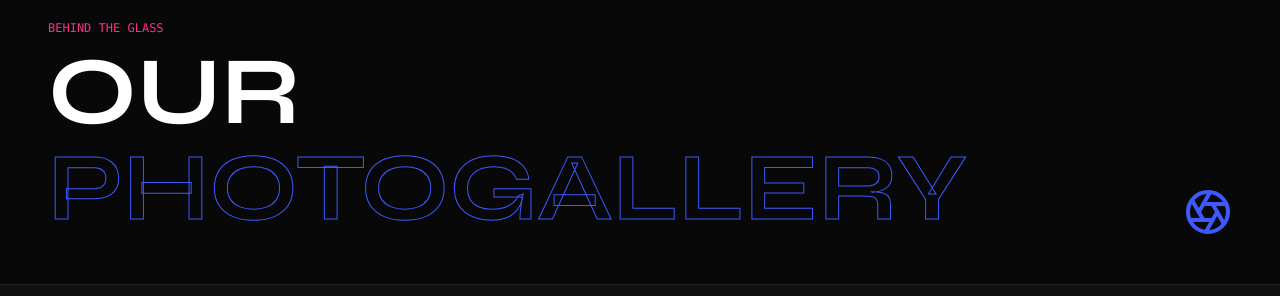
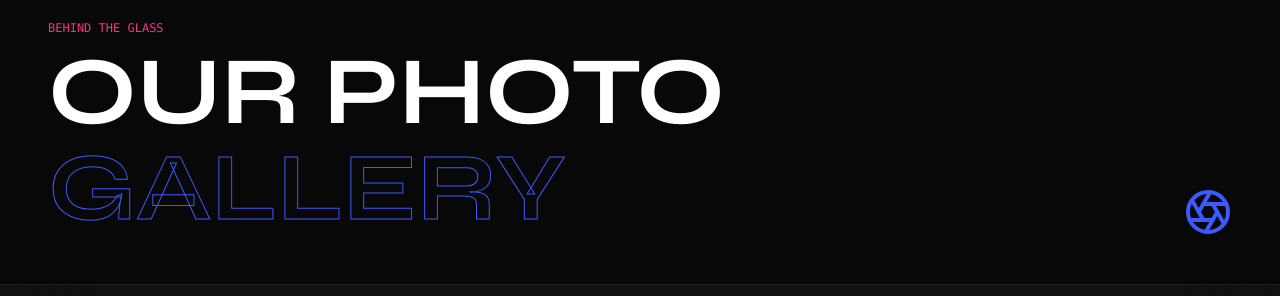
Before and after one commit to edwardcxs/RMStudio, a plain HTML site: page index.html in a window 1280 px wide. Shown: the part 4500-4796 px from the top of the page. Drawn offline with nearby package versions, Linux system fonts and the light colour scheme.

Commit message:
Update header text from 'PHOTOGALLERY' to 'PHOTO GALLERY'

```diff
--- a/index.html
+++ b/index.html
@@ -634,7 +634,7 @@
              <div>
                  <p class="font-mono text-xs text-[#FF2E8B] mb-2">BEHIND THE GLASS</p>
                  <h2 class="font-syne font-bold text-5xl md:text-8xl leading-none text-white">
-                    OUR <br> <span class="text-transparent text-stroke-blue">PHOTOGALLERY</span>
+                    OUR PHOTO<br> <span class="text-transparent text-stroke-blue">GALLERY</span>
                 </h2>
              </div>
              <div class="hidden md:block animate-spin-slow">
```
